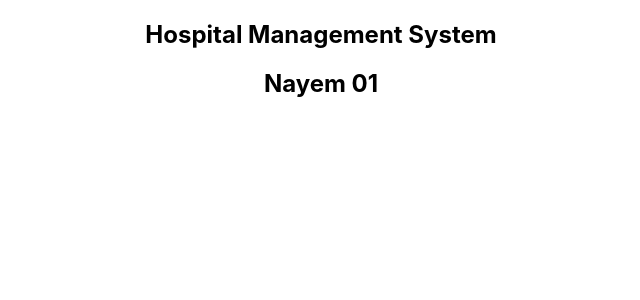
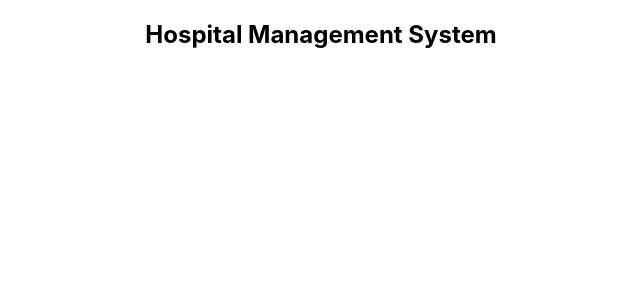
Before and after one commit to nayem1816/hospital-management-stytem-client, a React (Create React App) app: page / in a window 1280 px wide. Shown: the top 300 px of the page, without its empty margins (319-959 px from the left). Built offline with nearby package versions, Linux system fonts and the light colour scheme.

Commit message:
start project

```diff
--- a/src/App.js
+++ b/src/App.js
@@ -4,7 +4,6 @@ function App() {
     return (
         <div className="App">
             <h2>Hospital Management System</h2>
-            <h2>Nayem 01</h2>
         </div>
     );
 }
```
